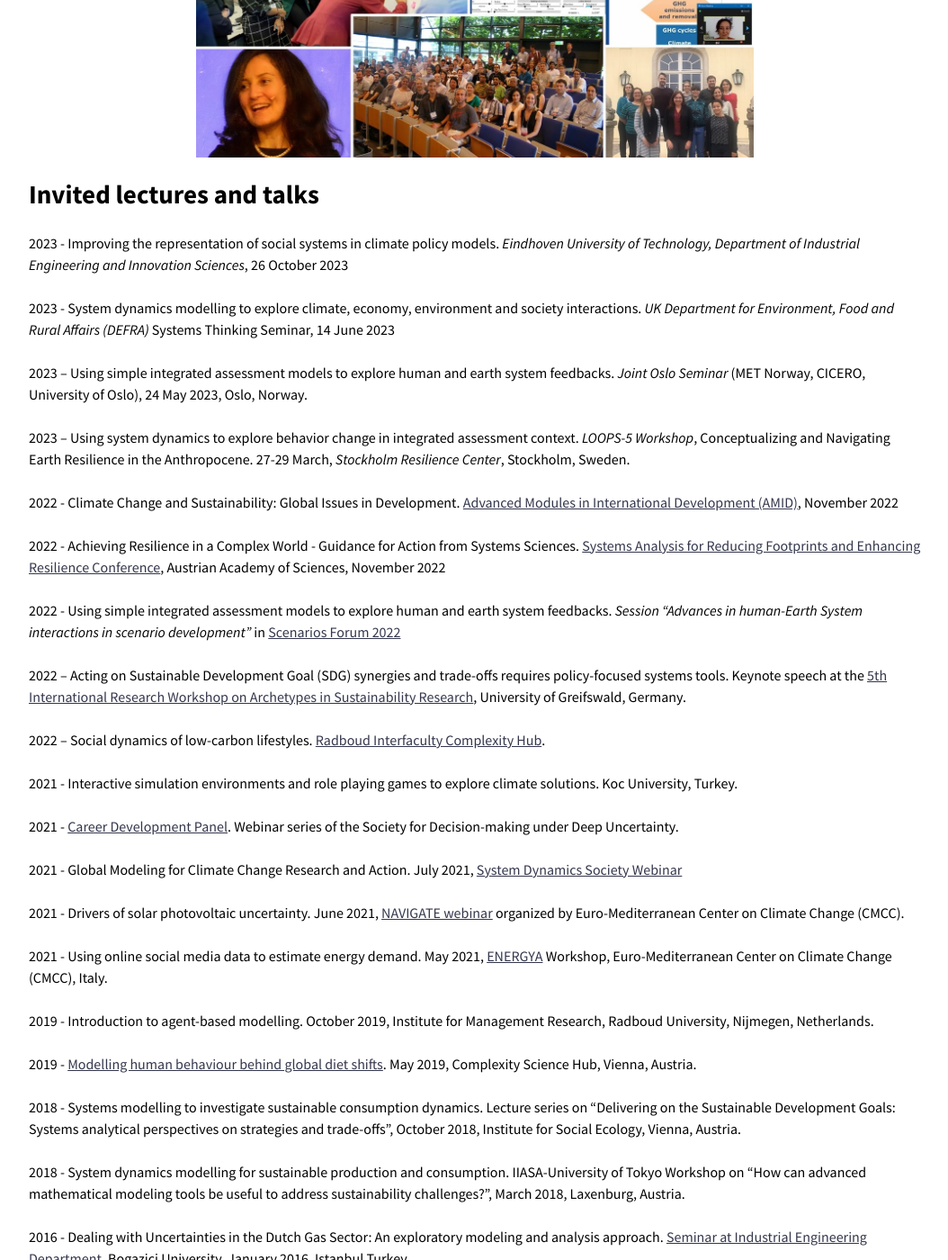
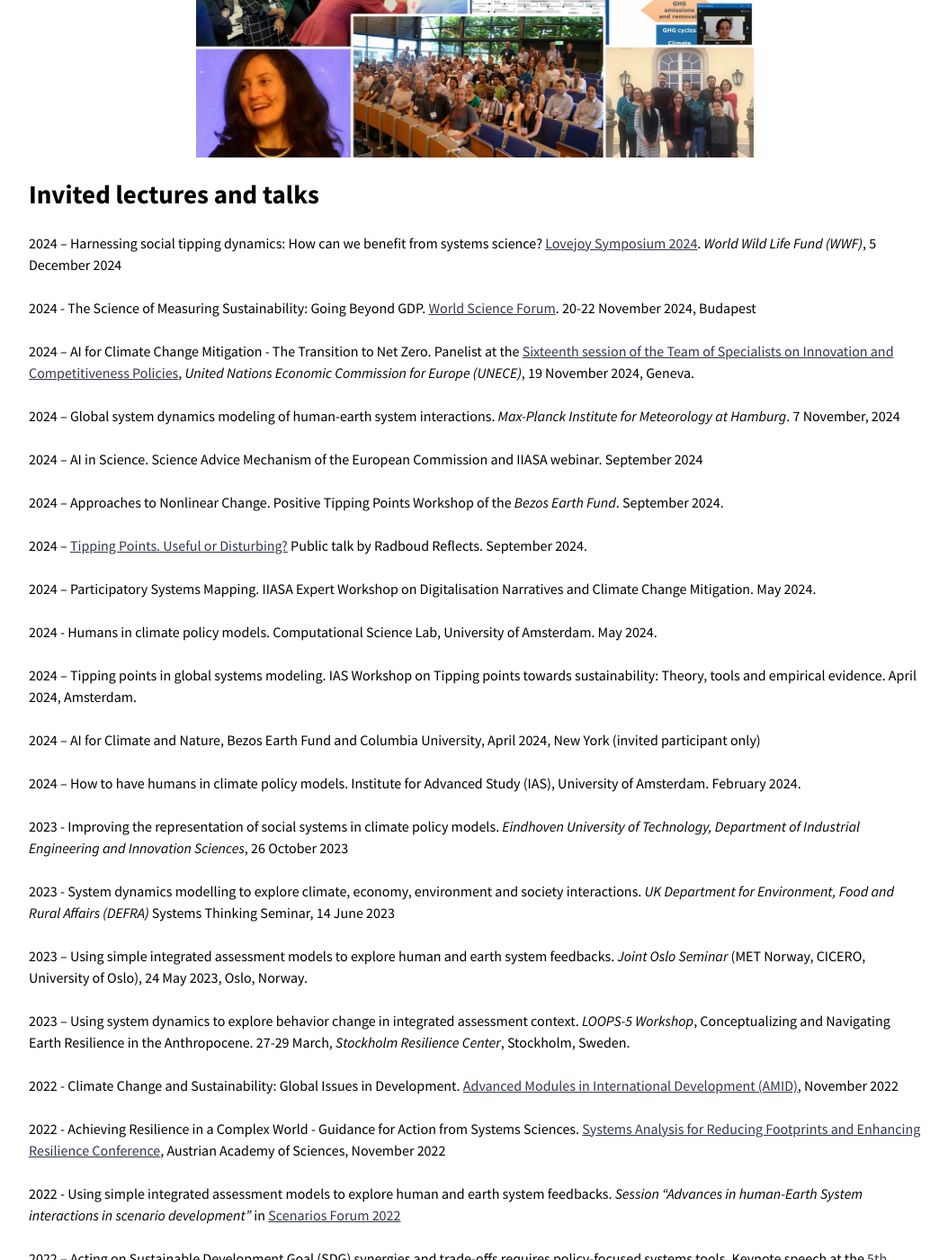
Before and after one commit to sibeleker/sibeleker.github.io, a Jekyll site: the page built from outreach.md, in a window 1280 px wide and 1400 px high, scrolled down 696 px. Shown: the whole window at 90% size, without its empty margins (112-1166 px from the left). Built offline with Jekyll 4.4.1, drawn with Linux system fonts in a browser that asks for light colours; nearby versions of some CDN libraries; some of the changed text lies outside the part shown.

Commit message:
Update outreach.md

```diff
--- a/outreach.md
+++ b/outreach.md
@@ -12,6 +12,29 @@ layout: page
 
 
 # Invited lectures and talks
+2024 – Harnessing social tipping dynamics: How can we benefit from systems science? [Lovejoy Symposium 2024](https://www.worldwildlife.org/pages/2024-lovejoy-symposium). *World Wild Life Fund (WWF)*, 5 December 2024
+
+2024 - The Science of Measuring Sustainability: Going Beyond GDP. [World Science Forum](https://worldscienceforum.org/programme). 20-22 November 2024, Budapest
+
+2024 – AI for Climate Change Mitigation - The Transition to Net Zero. Panelist at the [Sixteenth session of the Team of Specialists on Innovation and Competitiveness Policies](https://unece.org/eci/documents/2024/11/presentations/panel-2-ai-climate-change-mitigation-transition-net-zero), *United Nations Economic Commission for Europe (UNECE)*, 19 November 2024, Geneva.
+
+2024 – Global system dynamics modeling of human-earth system interactions. *Max-Planck Institute for Meteorology at Hamburg*. 7 November, 2024
+
+2024 – AI in Science. Science Advice Mechanism of the European Commission and IIASA webinar. September 2024
+
+2024 – Approaches to Nonlinear Change. Positive Tipping Points Workshop of the *Bezos Earth Fund*. September 2024.
+
+2024 – [Tipping Points. Useful or Disturbing?](https://www.ru.nl/en/services/sport-culture-and-recreation/radboud-reflects/agenda/tipping-points-useful-or-disturbing) Public talk by Radboud Reflects. September 2024.
+
+2024 – Participatory Systems Mapping. IIASA Expert Workshop on Digitalisation Narratives and Climate Change Mitigation. May 2024.
+
+2024 - Humans in climate policy models. Computational Science Lab, University of Amsterdam. May 2024.
+
+2024 – Tipping points in global systems modeling. IAS Workshop on Tipping points towards sustainability: Theory, tools and empirical evidence. April 2024, Amsterdam.
+
+2024 – AI for Climate and Nature, Bezos Earth Fund and Columbia University, April 2024, New York (invited participant only)
+
+2024 – How to have humans in climate policy models. Institute for Advanced Study (IAS), University of Amsterdam. February 2024.
 
 2023 - Improving the representation of social systems in climate policy models. *Eindhoven University of Technology, Department of Industrial Engineering and Innovation Sciences*, 26 October 2023
 
@@ -54,6 +77,8 @@ layout: page
 -------------------
 
 # Organized Events and Outreach
+2024 - Organization of the *IIASA Expert Workshop on Using Social Media Data and Digital Platforms in Climate and Sustainability Research*.
+
 2022 - Session *Interacting with integrated assessment models for target-seeking under uncertainty* in [Scenarios Forum 2022](https://scenariosforum.org/)
 
 2021 - En-ROADS Climate Action Simulation role-play game (in Turkish). [Sosyal Iklim Dernegi](https://sosyaliklim.org/)
```
